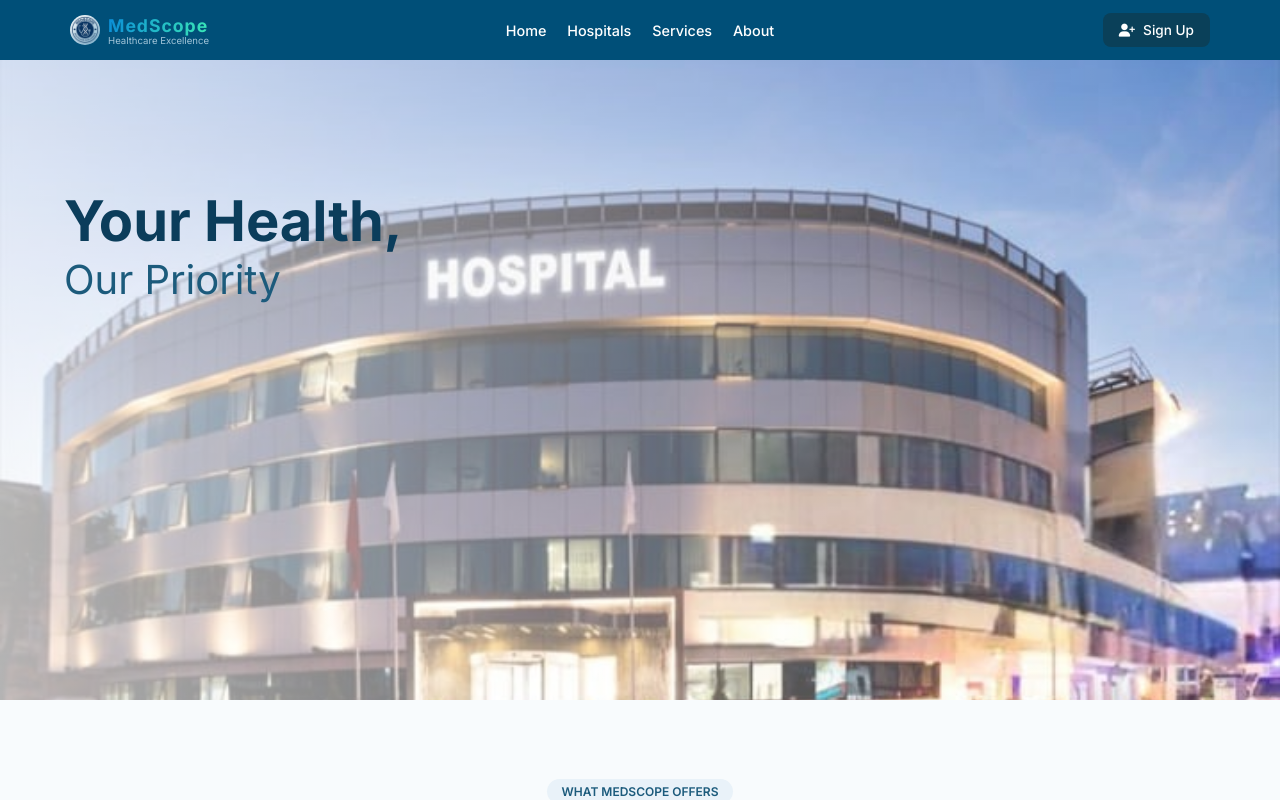
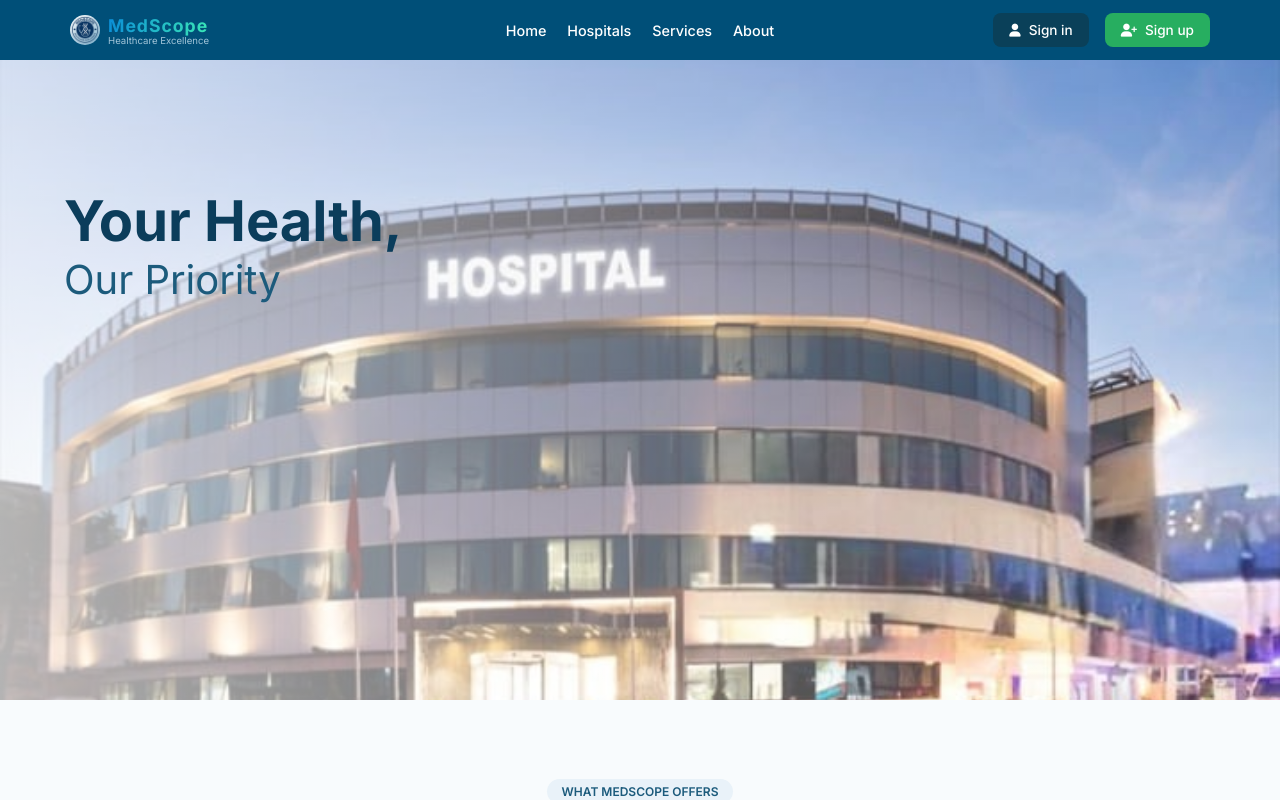
Before and after one commit to ziadalshahat/medscopeV3, a React (Vite) app: page / in a window 1280 px wide. Shown: the top 800 px of the page. Built offline with nearby package versions, Linux system fonts and the light colour scheme.

Commit message:
style: display both Sign In and Sign Up buttons on Home page header, styled like mockup

```diff
--- a/src/components/Header.css
+++ b/src/components/Header.css
@@ -138,6 +138,31 @@
   color: white;
 }
 
+.signup-btn {
+  background: #27ae60;
+  color: white;
+  border: none;
+  padding: 9px 16px;
+  border-radius: 8px;
+  font-weight: 500;
+  font-size: 0.85rem;
+  cursor: pointer;
+  display: flex;
+  align-items: center;
+  gap: 0.5rem;
+  transition: all 0.2s ease;
+}
+
+.signup-btn:hover {
+  background: #219a52;
+  transform: translateY(-1px);
+}
+
+.signup-icon {
+  font-size: 13px;
+  color: white;
+}
+
 /* Mobile */
 .mobile-menu-btn {
   display: none;
@@ -246,6 +271,33 @@
   color: white;
 }
 
+.mobile-signup-btn {
+  background: #27ae60;
+  color: white;
+  border: none;
+  padding: 0.75rem 1.5rem;
+  border-radius: 6px;
+  font-weight: 500;
+  font-size: 0.9rem;
+  cursor: pointer;
+  display: flex;
+  align-items: center;
+  gap: 0.5rem;
+  transition: all 0.2s ease;
+  width: 100%;
+  justify-content: center;
+}
+
+.mobile-signup-btn:hover {
+  background: #219a52;
+  transform: translateY(-1px);
+}
+
+.mobile-signup-icon {
+  font-size: 16px;
+  color: white;
+}
+
 /* Responsive */
 @media (max-width: 1024px) {
   .nav-list {
@@ -278,7 +330,8 @@
     gap: 0.75rem;
   }
 
-  .signin-btn {
+  .signin-btn,
+  .signup-btn {
     display: none;
   }
 }
--- a/src/components/Header.jsx
+++ b/src/components/Header.jsx
@@ -12,13 +12,8 @@ const Header = () => {
     const closeMobileMenu = () => setIsMobileMenuOpen(false);
 
     const isSignupPage = location.pathname === "/signup";
-    const buttonText = isSignupPage ? "Sign In" : "Sign Up";
-    const buttonIcon = isSignupPage ? "fas fa-user" : "fas fa-user-plus";
-
-    const handleButtonClick = () => {
-        navigate(isSignupPage ? "/login" : "/signup");
-        closeMobileMenu();
-    };
+    const isLoginPage = location.pathname === "/login";
+    const isLandingPage = location.pathname === "/" || location.pathname === "/home";
 
     return (
         <header className="header">
@@ -48,10 +43,18 @@ const Header = () => {
 
                 {/* Right Section */}
                 <div className="header-right">
-                    <button className="signin-btn" onClick={handleButtonClick}>
-                        <i className={`${buttonIcon} signin-icon`}></i>
-                        {buttonText}
-                    </button>
+                    {(isLandingPage || isSignupPage) && (
+                        <button className="signin-btn" onClick={() => { navigate("/login"); closeMobileMenu(); }}>
+                            <i className="fas fa-user signin-icon"></i>
+                            Sign in
+                        </button>
+                    )}
+                    {(isLandingPage || isLoginPage) && (
+                        <button className="signup-btn" onClick={() => { navigate("/signup"); closeMobileMenu(); }}>
+                            <i className="fas fa-user-plus signup-icon"></i>
+                            Sign up
+                        </button>
+                    )}
                 </div>
 
                 {/* Mobile Menu Button */}
@@ -76,10 +79,18 @@ const Header = () => {
                         </ul>
                     </nav>
                     <div className="mobile-menu-actions">
-                        <button className="mobile-signin-btn" onClick={handleButtonClick}>
-                            <i className={`${buttonIcon} mobile-signin-icon`}></i>
-                            {buttonText}
-                        </button>
+                        {(isLandingPage || isSignupPage) && (
+                            <button className="mobile-signin-btn" onClick={() => { navigate("/login"); closeMobileMenu(); }}>
+                                <i className="fas fa-user mobile-signin-icon"></i>
+                                Sign in
+                            </button>
+                        )}
+                        {(isLandingPage || isLoginPage) && (
+                            <button className="mobile-signup-btn" onClick={() => { navigate("/signup"); closeMobileMenu(); }} style={{ marginTop: (isLandingPage ? "10px" : "0") }}>
+                                <i className="fas fa-user-plus mobile-signup-icon"></i>
+                                Sign up
+                            </button>
+                        )}
                     </div>
                 </div>
             </div>
```
